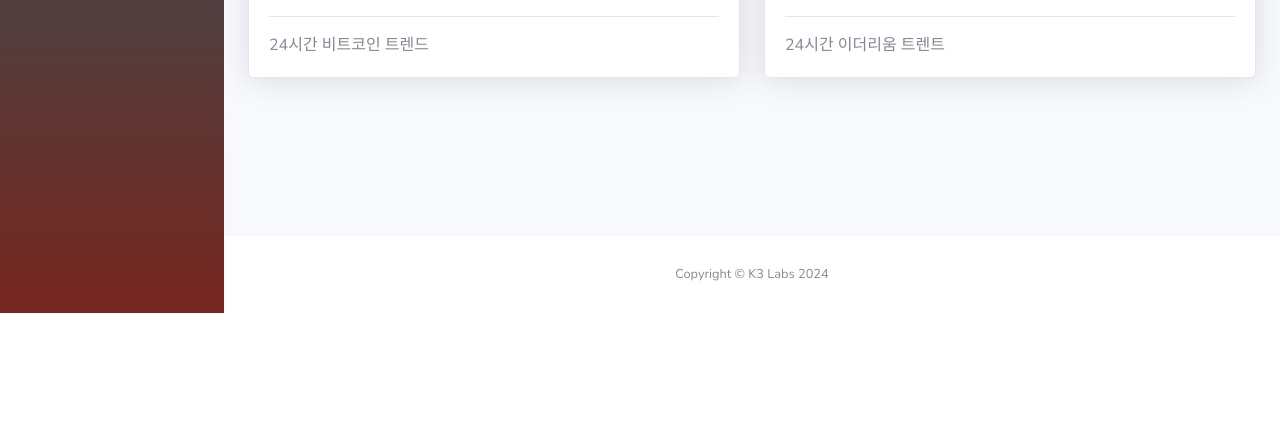
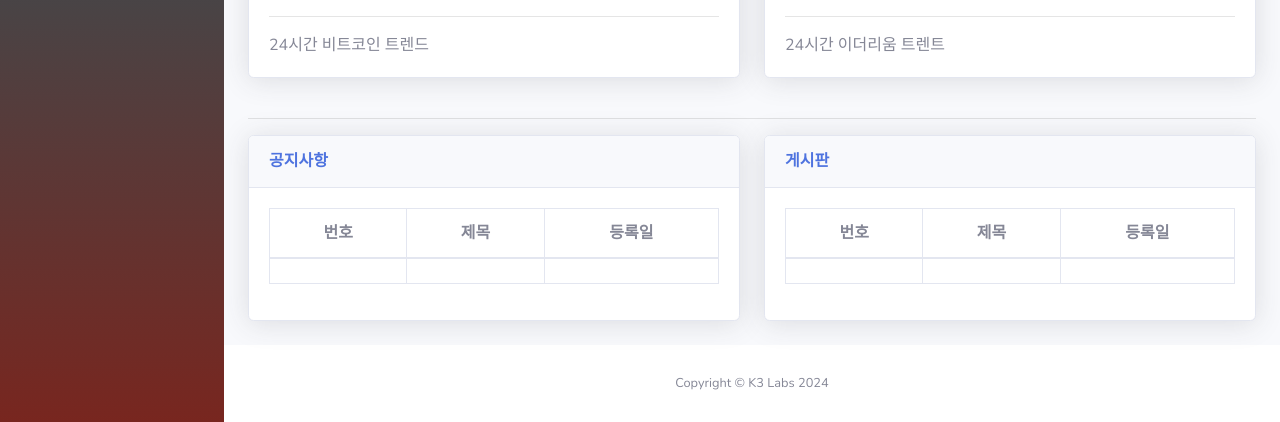
Before and after one commit to ywydpapa/coinPondWeb, a Flask app: page /dashboard in a window 1280 px wide. Shown: the part 487-909 px from the top of the page. Before the commit the page ends 800 px from the top, so only its background shows below. Run offline with Flask 3, Linux system fonts and the light colour scheme; lists and menus that the app fills with data are empty; some libraries are stand-ins or nearby versions.

Commit message:
게시판 게시

```diff
--- a/templates/trade/dashboard.html
+++ b/templates/trade/dashboard.html
@@ -54,6 +54,65 @@
                             </div>
                         </div>
                     </div>
+                    <hr>
+                    <div class="row">
+                        <div class="col-xl-6 col-lg-5">
+                            <!-- Area Chart -->
+                            <div class="card shadow mb-4">
+                                <div class="card-header py-3">
+                                    <h6 class="m-0 font-weight-bold text-primary">공지사항</h6>
+                                </div>
+                                <div class="card-body">
+                                    <div class="table-responsive">
+                                        <table class="table table-bordered">
+                                            <thead>
+                                            <tr style="text-align: center">
+                                            <th>번호</th>
+                                            <th>제목</th>
+                                            <th>등록일</th>
+                                            </tr>
+                                            </thead>
+                                            <tbody>
+                                            <tr>
+                                                <td></td>
+                                                <td></td>
+                                                <td></td>
+                                            </tr>
+                                            </tbody>
+                                        </table>
+                                    </div>
+                                </div>
+                            </div>
+                        </div>
+                        <div class="col-xl-6 col-lg-5">
+                            <!-- Bar Chart -->
+                            <div class="card shadow mb-4">
+                                <div class="card-header py-3">
+                                    <h6 class="m-0 font-weight-bold text-primary">게시판</h6>
+                                </div>
+                                <div class="card-body">
+                                    <div class="table-responsive">
+                                        <table class="table table-bordered">
+                                            <thead>
+                                            <tr style="text-align: center">
+                                            <th>번호</th>
+                                            <th>제목</th>
+                                            <th>등록일</th>
+                                            </tr>
+                                            </thead>
+                                            <tbody>
+                                            <tr>
+                                                <td></td>
+                                                <td></td>
+                                                <td></td>
+                                            </tr>
+                                            </tbody>
+                                        </table>
+                                    </div>
+                                </div>
+                            </div>
+                        </div>
+                    </div>
                 </div>
                 <!-- /.container-fluid -->
 
```
